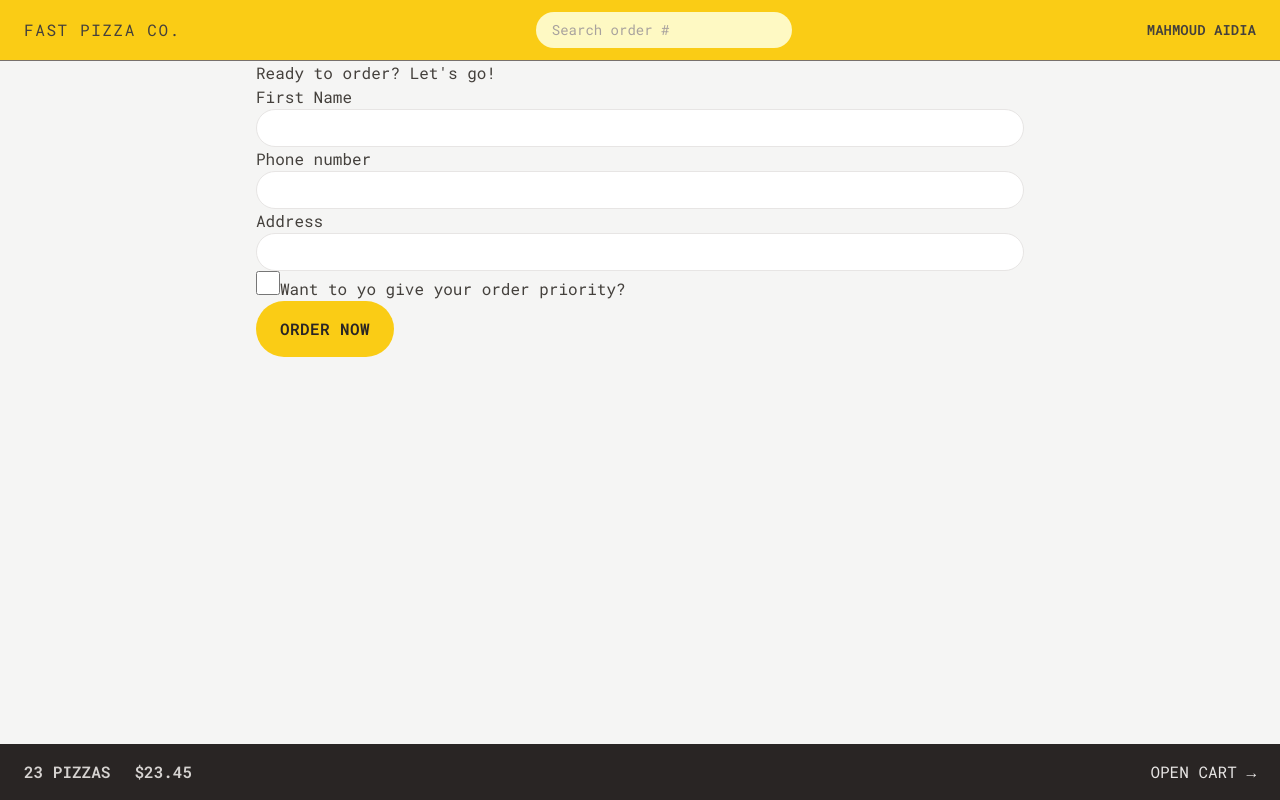
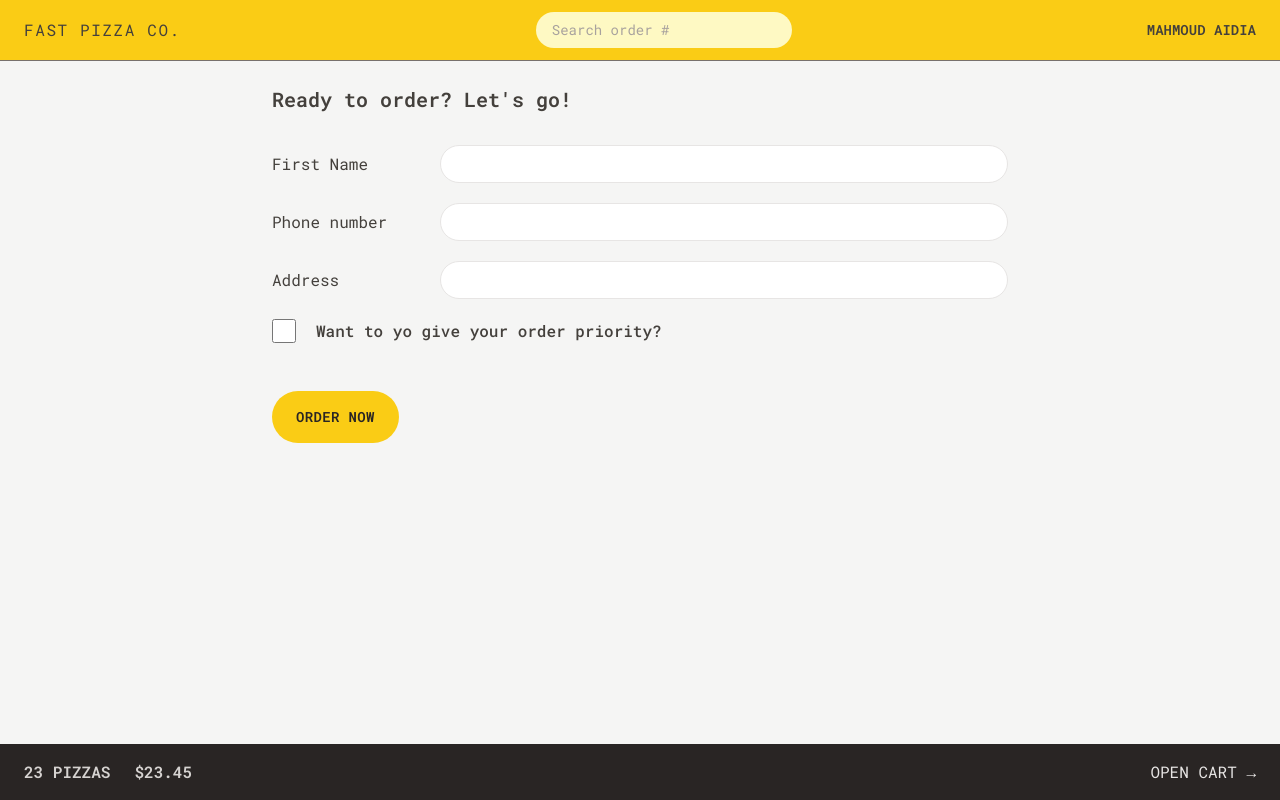
Before and after one commit to MahmoudAidia/fast-react-pizza, a React (Vite) app: page /order/new in a window 1280 px wide. Built offline with nearby package versions, Linux system fonts and the light colour scheme; a web font is replaced by a local one.

Commit message:
Finished styling the order form

```diff
--- a/src/features/order/CreateOrder.jsx
+++ b/src/features/order/CreateOrder.jsx
@@ -9,7 +9,7 @@
   );
 
 const inputStyle =
-  "md:6px w-full rounded-full border border-stone-200 px-4 py-2 text-sm transition-all duration-300 focus:outline-none  focus:ring focus:ring-yellow-400 md:px-3";
+  "md:6px rounded-full border border-stone-200 px-4 py-2 text-sm transition-all duration-300 focus:outline-none  focus:ring focus:ring-yellow-400 md:px-3";
 
 const fakeCart = [
   {
@@ -45,31 +45,50 @@
   const cart = fakeCart;
 
   return (
-    <div>
-      <h2>Ready to order? Let's go!</h2>
+    <div className="px-4 py-6">
+      <h2 className="mb-8 text-xl font-semibold">Ready to order? Let's go!</h2>
 
       <Form method="POST">
-        <div>
-          <label>First Name</label>
-          <input className={inputStyle} type="text" name="customer" required />
+        <div className="mb-5 flex flex-col  gap-2 sm:flex-row sm:items-center">
+          <label className="sm:basis-40">First Name</label>
+          <input
+            className={`${inputStyle} grow`}
+            type="text"
+            name="customer"
+            required
+          />
         </div>
 
-        <div>
-          <label>Phone number</label>
-          <div>
-            <input type="tel" name="phone" required className={inputStyle} />
-          </div>
-          {formErrors?.phone && <p>{formErrors.phone}</p>}
-        </div>
-
-        <div>
-          <label>Address</label>
-          <div>
-            <input className={inputStyle} type="text" name="address" required />
+        <div className="mb-5 flex flex-col  gap-2 sm:flex-row sm:items-center">
+          <label className="sm:basis-40">Phone number</label>
+          <div className="grow">
+            <input
+              type="tel"
+              name="phone"
+              required
+              className={`${inputStyle} w-full`}
+            />
+            {formErrors?.phone && (
+              <p className="text-red-7 mt-2 rounded-md bg-red-100 p-2 text-sm">
+                {formErrors.phone}
+              </p>
+            )}
           </div>
         </div>
 
-        <div>
+        <div className="mb-5 flex flex-col  gap-2 sm:flex-row sm:items-center">
+          <label className="sm:basis-40">Address</label>
+          <div className="grow">
+            <input
+              className={`${inputStyle} w-full`}
+              type="text"
+              name="address"
+              required
+            />
+          </div>
+        </div>
+
+        <div className="mb-12 flex items-center gap-5">
           <input
             className="h-6 w-6 accent-yellow-400 focus:ring focus:ring-yellow-400 focus:ring-offset-2"
             type="checkbox"
@@ -78,10 +97,12 @@
             // value={withPriority}
             // onChange={(e) => setWithPriority(e.target.checked)}
           />
-          <label htmlFor="priority">Want to yo give your order priority?</label>
+          <label htmlFor="priority" className="font-medium">
+            Want to yo give your order priority?
+          </label>
         </div>
 
-        <div>
+        <div className="mb-5 flex flex-col  gap-2 sm:flex-row sm:items-center">
           <input type="hidden" value={JSON.stringify(cart)} name="cart" />
           <Button disabled={isSubmitting} type="primary">
             {isSubmitting ? "Placing order..." : "Order now"}
--- a/src/ui/Button.jsx
+++ b/src/ui/Button.jsx
@@ -5,13 +5,13 @@
   //   "focus: focus-within: inline-block rounded-full bg-yellow-400  font-semibold uppercase tracking-wide text-stone-800 transition-colors duration-300 hover:bg-yellow-300 focus:bg-yellow-300 focus:outline-none focus:ring focus:ring-yellow-300 focus:ring-offset-2 disabled:cursor-not-allowed sm:px-6 sm:py-4";
 
   const base =
-    "focus: focus-within: inline-block rounded-full bg-yellow-400  font-semibold uppercase tracking-wide text-stone-800 transition-colors duration-300 hover:bg-yellow-300 focus:bg-yellow-300 focus:outline-none focus:ring focus:ring-yellow-300 focus:ring-offset-2 disabled:cursor-not-allowed";
+    "focus: focus-within: inline-block text-sm rounded-full bg-yellow-400  font-semibold uppercase tracking-wide text-stone-800 transition-colors duration-300 hover:bg-yellow-300 focus:bg-yellow-300 focus:outline-none focus:ring focus:ring-yellow-300 focus:ring-offset-2 disabled:cursor-not-allowed";
 
   const styles = {
     primary: base + "  px-4 py-3 md:px-6 md:py-4",
     small: base + " py-2 px-4 md:px-5 md:py-2.5 text-xs",
     secondary:
-      "focus: focus-within: inline-block rounded-full border-2 border-stone-300 font-semibold uppercase tracking-wide text-stone-400 transition-colors duration-300 hover:bg-stone-300 hover:text-stone-800 focus:text-stone-800 focus:bg-stone-300 focus:outline-none focus:ring focus:ring-stone-200 focus:ring-offset-2 disabled:cursor-not-allowed  px-4 py-2.5 md:px-6 md:py-3.5",
+      "focus: focus-within: inline-block rounded-full border-2 border-stone-300 font-semibold uppercase tracking-wide text-sm text-stone-400 transition-colors duration-300 hover:bg-stone-300 hover:text-stone-800 focus:text-stone-800 focus:bg-stone-300 focus:outline-none focus:ring focus:ring-stone-200 focus:ring-offset-2 disabled:cursor-not-allowed  px-4 py-2.5 md:px-6 md:py-3.5",
   };
 
   if (to) {
```
Also changed, not shown: index.html (+6 -2 lines).
